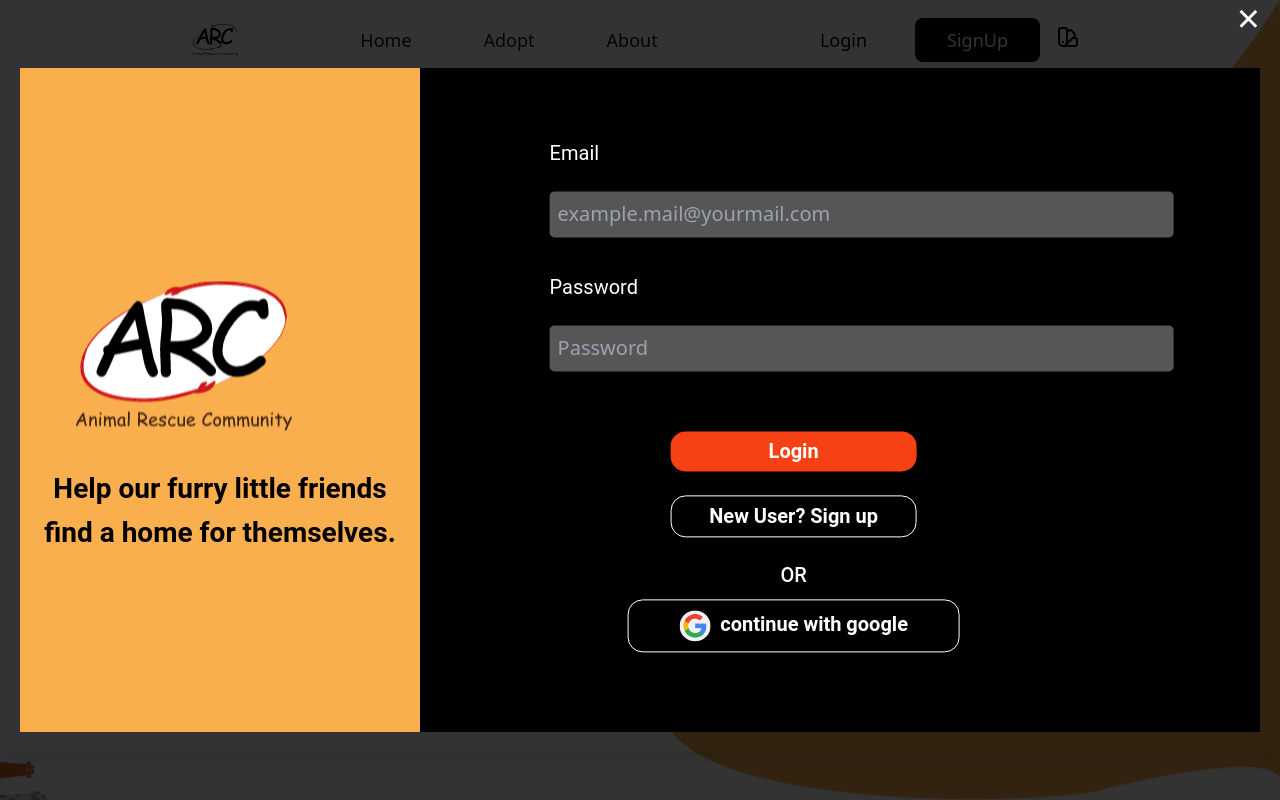
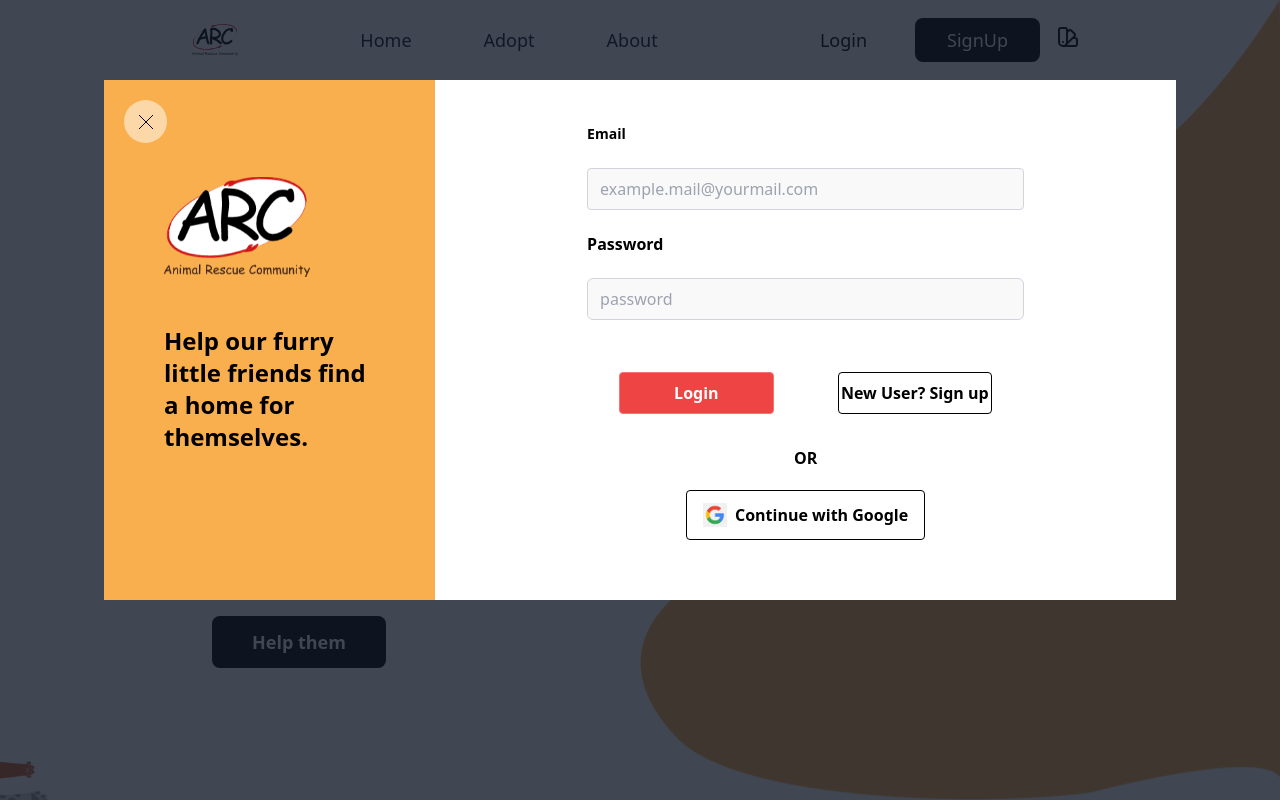
Before and after one commit to arc-pune/arc-front-end, a React (Create React App) app: page / in a window 1280 px wide. Both pictures are taken after a click on the button "Login". Shown: the top 800 px of the page. Built offline with nearby package versions, Linux system fonts and the light colour scheme.

Commit message:
updating login page

```diff
--- a/src/pages/login.js
+++ b/src/pages/login.js
@@ -1,73 +1,84 @@
 import React from "react";
-import "../styles/login.css";
-
+import { Link } from "react-router-dom";
+import "../styles/login.css"
 const Login = ({ setLogin }) => {
   return (
-    <div className='min-w-screen h-screen animated fadeIn faster  fixed  left-0 top-0 flex justify-center items-center inset-0 z-50 outline-none focus:outline-none bg-no-repeat bg-center bg-cover'>
-      <div className='absolute bg-black opacity-80 inset-0 z-0'></div>
-      <div className='w-full  max-w-7xl p-5 relative mx-auto my-auto rounded-xl shadow-lg  '>
-        <div className='loginmain'>
-          <div className='cancelparent'>
+    <div class="text-gray-600 body-font md:min-w-screen md:h-screen left-0 top-0 inset-0 z-50 fixed">
+      <div class="absolute bg-gray-900 opacity-80 inset-0 z-0"></div>
+      <div className="relative m-6 my-10 lg:px-20 py-5 lg:py-10 ">
+        <div style={{maxWidth:"1100px"}} class="container md:min-w-5xl md:h-full  mx-auto justify-center flex flex-wrap sm:flex-nowrap ">
+          <div
+            class="lg:max-w-lg lg:w-1/3 lg:p-auto sm:w-1/2 py-5 px-5 md:w-1/2 w-full "
+            style={{ backgroundColor: "#faaf4f" }}
+          >
             <button
-              className='cancel'
+              className="petailDetail__cross -px-10 -py-10 "
               onClick={() => {
                 setLogin(false);
               }}
             >
-              &times;
+              <img src="/Assets/icons/cross.svg" alt="cross" />
             </button>
-          </div>
-          <div className='login'>
-            <div className='section-1'>
-              <div className='content'>
-                <div className='image'>
-                  <img src='/Assets/images/image 8.png' alt='arc'></img>
-                </div>
-                <div className='text'>
-                  Help our furry little friends find a home for themselves.
-                </div>
+            <div
+              class="md:w-full h-full flex flex-col py-5 -mt-5 lg:-mt-20 text-center justify-center sm:text-left
+"
+            >
+              <div class="image">
+                <img
+                  src="/Assets/images/image 8.png"
+                  alt="arc"
+                  class="w-1/2 mx-auto sm:mx-10 my-auto sm:my-10 sm:mt-5 -mt-6"
+                ></img>
+              </div>
+              <div class="mx-auto sm:mx-10 my-2 sm:text-2xl text-1xl md:font-sans font-bold title-font text-black ">
+                Help our furry little friends find a home for themselves.
               </div>
             </div>
-            <div className='section-2'>
-              <form className='form'>
-                <div className='form-control'>
-                  <label htmlFor='email'>Email</label>
-                  <input
-                    className='loginp'
-                    type='text'
-                    required
-                    id='email'
-                    placeholder='example.mail@yourmail.com'
-                  ></input>
+          </div>
+          <div class="lg:flex-grow w-full lg:font-semibold md:w-3/4 px-5 flex flex-col items-center text-center text-black  bg-white dark:text-white dark:bg-black">
+            <div class="relative flex w-full md:justify-center m-auto justify-center">
+              <div class="mx-5 md:w-full md:pt-25 lg:px-28 lg:py-10 pb-16 lg:w-full xl:w-full w-full items-center">
+                <p for="hero-field" class="leading-7 text-left text-sm">
+                  Email
+                </p>
+                <input
+                  type="text"
+                  id="hero-field"
+                  name="hero-field"
+                  placeholder="example.mail@yourmail.com"
+                  class="w-full bg-gray-100  lg:my-5 rounded border mb-2  bg-opacity-50 border-gray-300 focus:ring-2 focus:ring-indigo-200 focus:bg-transparent focus:border-indigo-500 text-base outline-none text-black dark:text-white py-1 px-3 leading-8 transition-colors duration-200 ease-in-out"
+                />
+                <p for="hero-field" class="leading-7 text-left">
+                  Password
+                </p>
+                <input
+                  type="text"
+                  id="hero-field"
+                  name="hero-field"
+                  placeholder="password"
+                  class="w-full bg-gray-100 rounded-md  lg:my-5 border mb-5  bg-opacity-50 border-gray-300 focus:ring-2 focus:ring-indigo-200 focus:bg-transparent focus:border-indigo-500 text-base outline-none text-black dark:text-white py-1 px-3 leading-8 transition-colors duration-200 ease-in-out"
+                />
+                <div className="loginSignup">
+                  <button class="bg-transparent lg:my-5 text-center bg-red-500 hover:bg-red-700 md-4 w-4/5 p-auto text-white font-bold py-2 border border-red-400 rounded">
+                    Login
+                  </button>
+
+                  <button class="bg-transparent text-center mx-auto w-4/5  p-auto font-bold py-2  border border-black dark:border-white rounded">
+                    New User? Sign up
+                  </button>
                 </div>
-                <div className='form-control'>
-                  <label htmlFor='password'>Password</label>
-                  <input
-                    className='loginp'
-                    type='password'
-                    required
-                    id='password'
-                    placeholder='Password'
-                  ></input>
-                </div>
-                <div className='buttonparent'>
-                  <div className='buttons'>
-                    <p className='signin button'>Login</p>
-                    <p className='signup button'>New User? Sign up</p>
-                  </div>
-                  <p className='or'>OR</p>
-                  <div className='google button'>
-                    <p>
-                      <img
-                        src='/Assets/images/google.png'
-                        alt='google'
-                        className='inline'
-                      />
-                      continue with google
-                    </p>
-                  </div>
-                </div>
-              </form>
+
+                <h2>OR</h2>
+                <button class="md:my-2 flex lg:my-5 mb-5 py-3 mx-auto text-center font-bold px-4 border border-black dark:border-white rounded">
+                  <img
+                    src="/Assets/images/google.png"
+                    alt="google"
+                    className="my-auto mr-2"
+                    style={{height:"3vmin", width:"3vmin"}}
+                  />
+                  Continue with Google
+                </button>
+              </div>
             </div>
           </div>
         </div>
--- a/src/styles/login.css
+++ b/src/styles/login.css
@@ -4,206 +4,22 @@
     box-sizing: border-box;
 }
 
-.cancel {
-    font-size: 40px;
-    margin-top: -2em;
-    float: right;
-    color: white;
-}
-.login {
-    display: flex;
-    flex-direction: row;
-    position: relative;
-}
-
-@media only screen and (max-width: 500px) {
-    .login {
-        flex-direction: column;
-        /*top: 50%;
-    left:50%;*/
-        transform: translate(15%, 5%);
-        max-height: 80vh;
-        width: 100vw;
-    }
-    .section-1 {
-        position: relative;
-        min-height: 120px;
-        max-height: 25vh;
-        min-width: 60vw;
-        max-width: 61vw;
-        /*display:flex;
-    flex-direction: column;*/
-    }
-    .section-2 {
-        /*width: 50%;*/
-        max-width: 60vw;
-        max-height: 60vmax;
-    }
-    .form-control {
-        max-height: 7vh;
-    }
-    .buttonparent {
-        margin-top: -5vmin;
-    }
-    .section-1 .content .image {
-        position: absolute;
-        width: 50%;
-        max-height: 60%;
-        /*top:-150%;*/
-        left: 15%;
-        transform: translateY(-25vmin);
-        /*margin: 10%;*/
-    }
-    .section-1 .content .text {
-        position: absolute;
-        transform: translateY(3vmin);
-        left: 0%;
-    }
-}
-
-.section-1 {
-    background: #faaf4f;
-    height: 83vh;
-    padding: 20px;
-    width: 45%;
-    max-width: 400px;
+.loginSignup{
     display: flex;
     flex-direction: column;
-    position: relative;
+
 }
+.loginSignup *{
+    justify-content: center;
+    margin:0.5em auto;
+}
+@media (min-width: 70em) {
+    .loginSignup{
+        flex-direction: row;
 
-.section-1 .content {
-    position: absolute;
-    top: 50%;
-    left: 50%;
-    transform: translate(-50%, -50%);
-    width: 90%;
+    }
+    .loginSignup *{
+        margin:2em 2em;
+    }
+
 }
-
-.section-1 .content .text {
-    font-family: Roboto;
-    font-size: 3.5vmin;
-    font-style: normal;
-    font-weight: 600;
-    line-height: 5.5vmin;
-    text-align: left;
-    width: 100%;
-    text-align: center;
-}
-
-.section-1 .content .image {
-    max-width: 216px;
-    height: 149px;
-    margin: 10%;
-}
-
-.section-2 {
-    background: #000;
-    width: 70%;
-    height: 83vh;
-    position: relative;
-}
-
-.section-2 .form {
-    display: flex;
-    flex-direction: column;
-    justify-content: center;
-    align-items: center;
-    position: absolute;
-    top: 50%;
-    left: 50%;
-    transform: translate(-90%, -50%);
-    max-width: 40%;
-}
-
-.section-2 .form .form-control {
-    margin-bottom: 20px;
-}
-
-.section-2 .form .form-control label {
-    display: block;
-    color: #ffffff;
-    font-family: Roboto;
-    font-style: Regular;
-    font-size: 2.5vmin;
-    line-height: 28.13px;
-    margin-top: 2vmin;
-}
-
-.section-2 .form .form-control input {
-    background: rgba(196, 196, 196, 0.44);
-    color: #beb2b2;
-    border-radius: 5px;
-    font-size: 2.5vmin;
-    border: none;
-    outline: none;
-    margin-inline: auto;
-    padding: 8px;
-    width: 200%;
-    margin-top: 3vmin;
-}
-
-.section-2 .form .button {
-    border: none;
-    font-size: 2.5vmin;
-    font-style: normal;
-    font-weight: 700;
-    line-height: 100%;
-    font-family: Roboto;
-    color: #ffffff;
-    padding: 10px;
-    margin: 10px;
-    text-align: center;
-    margin-bottom: 3vmin;
-    border-radius: 15px;
-}
-.section-2 .form .buttonparent {
-    display: flex;
-    flex-direction: column;
-    align-items: center;
-    transform: translateX(25%);
-}
-.section-2 .form .buttonparent .buttons {
-    flex-direction: row;
-    margin-top: 30px;
-}
-
-.section-2 .form .buttonparent .buttons .signin {
-    background: #f64114;
-    cursor: pointer;
-}
-
-.section-2 .form .buttons .signup {
-    border: 1px solid #ffffff;
-    border-radius: 15px;
-    width: 246px;
-    max-width: 35vw;
-    cursor: pointer;
-}
-
-.section-2 .form .or {
-    font-family: Roboto;
-    font-size: 2.5vmin;
-    font-style: normal;
-    font-weight: 500;
-    line-height: 28px;
-    color: #ffffff;
-}
-
-.section-2 .form .google {
-    border: 1px solid #ffffff;
-    width: 332px;
-    cursor: pointer;
-    max-width: 35vw;
-}
-
-.section-2 .form .google img {
-    width: 10%;
-    border-radius: 50%;
-    vertical-align: middle;
-    margin-right: 10px;
-}
-
-.section-2 .form .google p {
-    color: white;
-}
--- a/src/styles/petDetailMain.css
+++ b/src/styles/petDetailMain.css
@@ -5,7 +5,7 @@
     height:14rem;
 }
 .petailDetail__cross{
-    margin: 1.2rem auto auto 1rem;
+    /*margin: 1.2rem auto auto 1rem;*/
     background: rgba(255, 255, 255, 0.5);
 border-radius: 29px;
 height:2rem;
```
Also changed, not shown: src/components/Gallery.jsx (+99 -48 lines), 1 other file (tests, documents, lock files or other folders).
